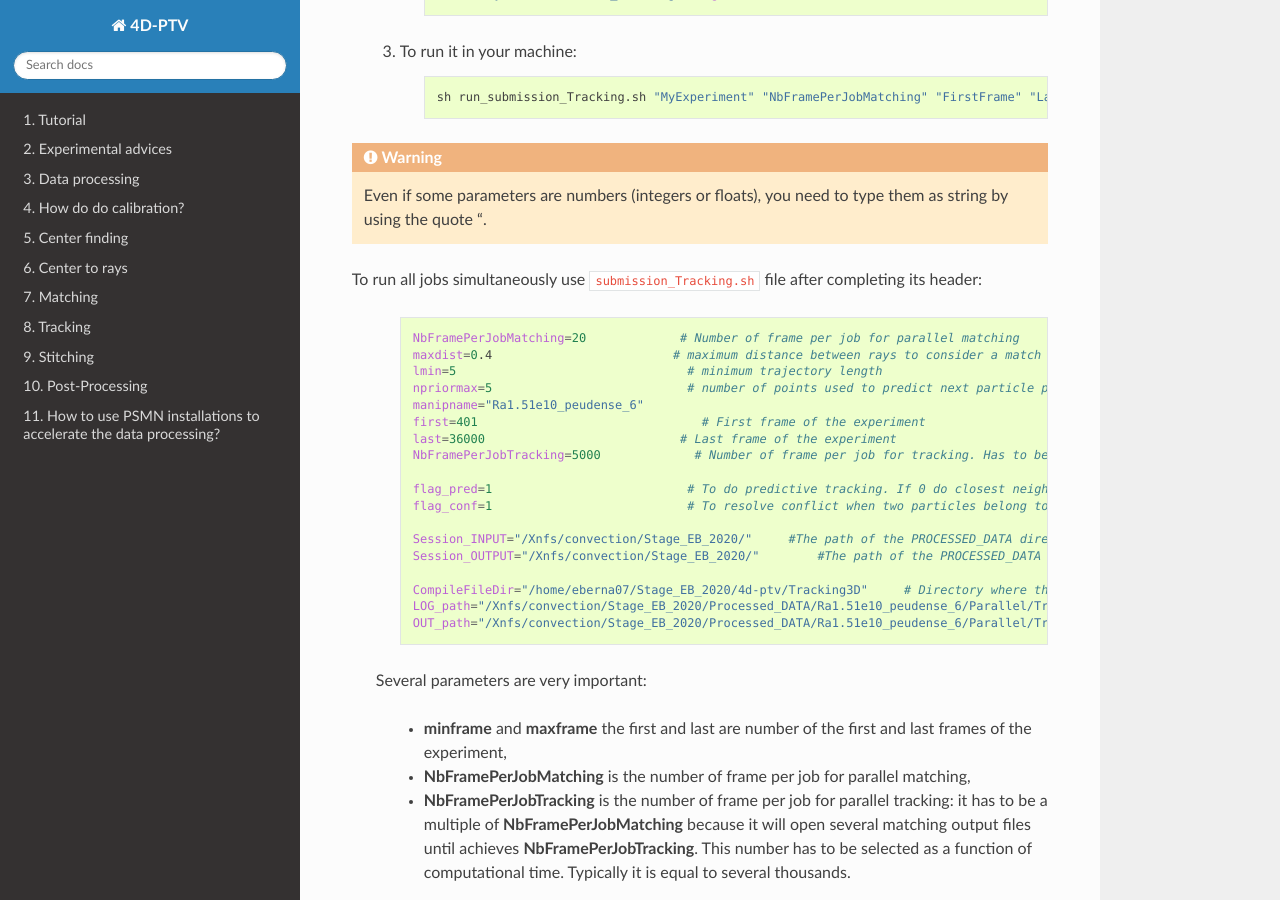
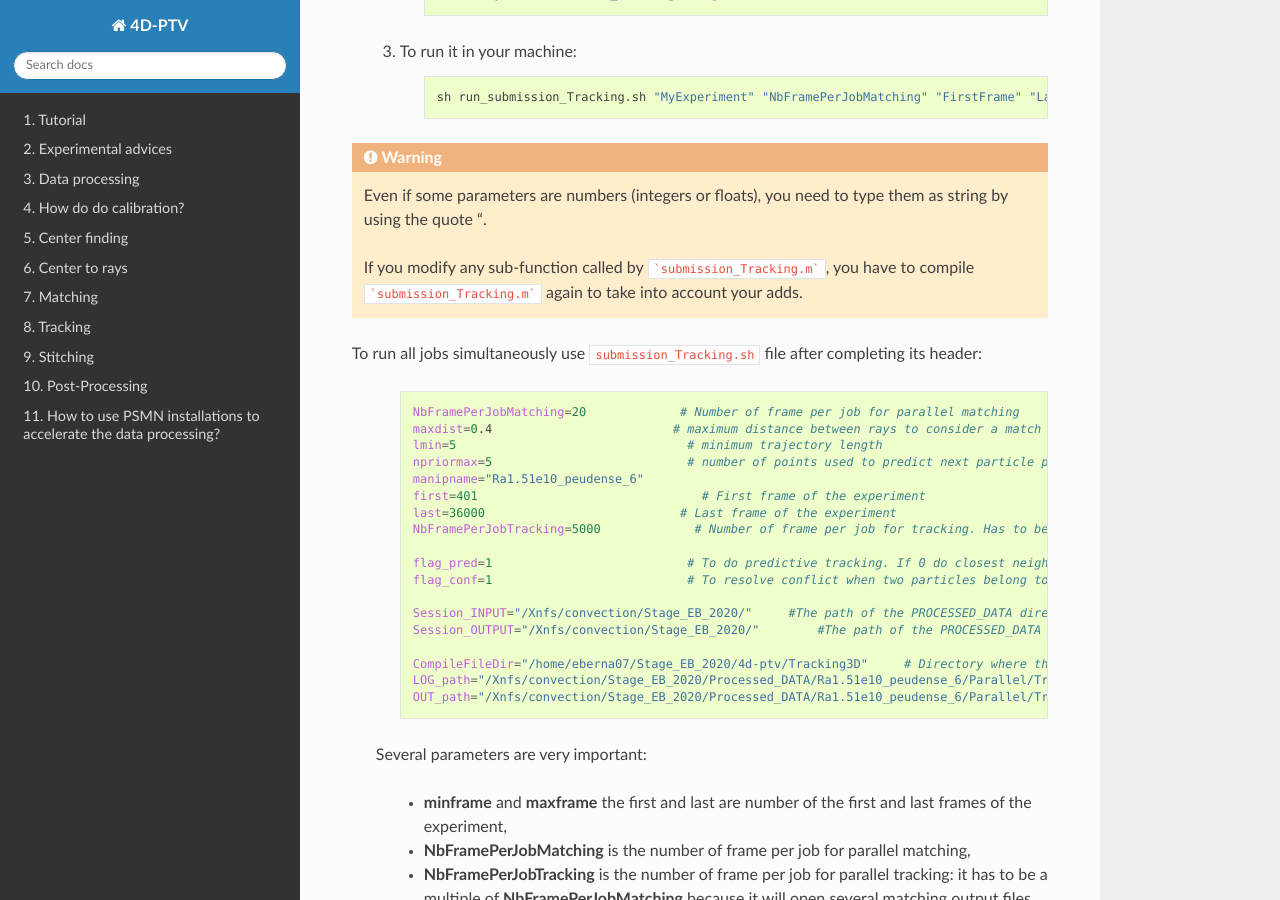
Before and after one commit to turbulencelyon/4d-ptv, a Sphinx documentation site: the page built from Documentation/source/psmn/Tracking-psmn.rst, in a window 1280 px wide and 900 px high, scrolled down 1277 px. Built offline with Sphinx 7.4.7 and the Read the Docs theme 2.0.0, drawn with Linux system fonts in a browser that asks for light colours.

````diff
--- a/Documentation/source/psmn/Tracking-psmn.rst
+++ b/Documentation/source/psmn/Tracking-psmn.rst
@@ -53,6 +53,8 @@
 
     Even if some parameters are numbers (integers or floats), you need to type them as string by using the quote ".
 
+    If you modify any sub-function called by ```submission_Tracking.m```, you have to compile ```submission_Tracking.m``` again to take into account your adds.
+
 
 To run all jobs simultaneously use ``submission_Tracking.sh`` file after completing its header:
 
````
Also changed, not shown: 7 other files.
